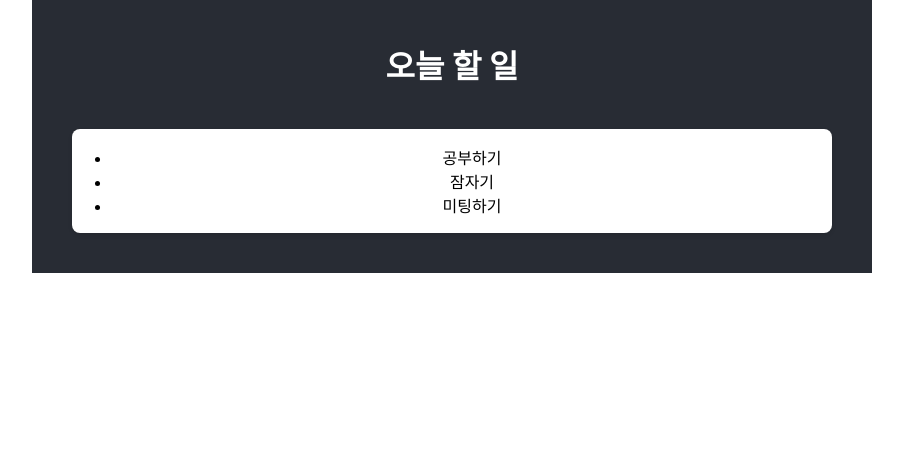
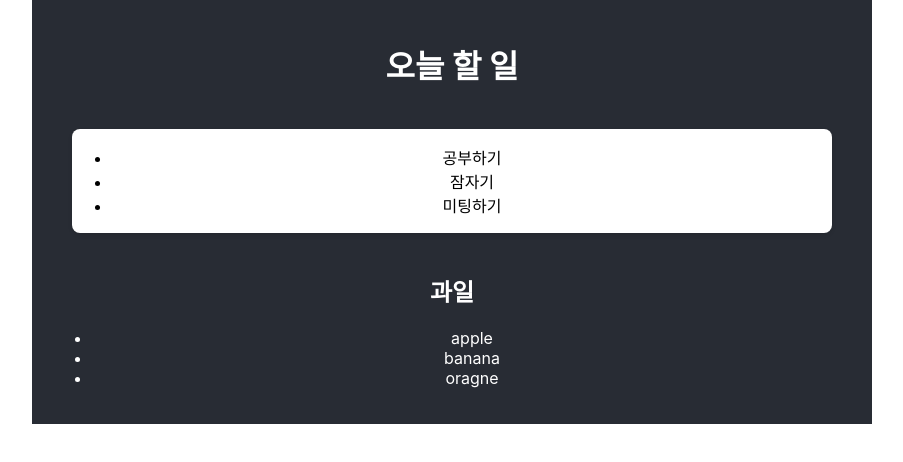
Before and after one commit to kimywann/react-test, a React (Create React App) app: page / in a window 1280 px wide. Shown: the top 462 px of the page, without its empty margins (188-1091 px from the left). Built offline with nearby package versions, Linux system fonts and the light colour scheme.

Commit message:
study: TodoList 컴포넌트에서 데이터 반복 처리 학습

```diff
--- a/src/App.tsx
+++ b/src/App.tsx
@@ -1,4 +1,5 @@
 import './App.css';
+import MapTest from './MapTest';
 import TodoList from './Todolist';
 
 
@@ -8,6 +9,7 @@
   return (
     <div className='container'>
       <TodoList></TodoList>
+      <MapTest></MapTest>
     </div>
   );
 }
--- /dev/null
+++ b/src/MapTest.tsx
@@ -0,0 +1,20 @@
+import React, {} from "react";
+
+const MapTest = () => {
+    const fruits = ['apple', 'banana', 'oragne'];
+
+    return(
+        <div>
+            <h2>과일</h2>
+            <ul>
+                {
+                    fruits.map((fruit, index) => (
+                        <li key={index}>{fruit}</li>
+                    ))
+                }
+            </ul>
+        </div>
+    )
+}
+
+export default MapTest;
--- a/src/Todolist.tsx
+++ b/src/Todolist.tsx
@@ -1,10 +1,20 @@
 import React, { useState } from "react";
+
+type Todo = {
+    id : number;
+    text : string;
+    isChecked : boolean;
+};
 
 const TodoList : React.FC = () => {
     const title : string = "오늘 할 일";
 
     //구조 분해 할당
-    const [todos, setTodos] = useState<string[]>(['공부하기', '잠자기', '미팅하기']);
+    const [todos, setTodos] = useState<Todo[]>([
+        {id : 1, text: '공부하기', isChecked: false},
+        {id : 2, text: '잠자기', isChecked: false},
+        {id : 3, text: '미팅하기', isChecked: false}
+    ])
 
     return (
         <div>
@@ -13,9 +23,11 @@
             <div className="container">
                 <div className="board">
                 <ul>
-                    <li>{todos[0]}</li>
-                    <li>{todos[1]}</li>
-                    <li>{todos[2]}</li>
+                    {
+                        todos.map((todo, index) => (
+                            <li key={index}>{todo.text}</li>
+                        ))
+                    }
                 </ul>
                 </div>
             </div>
```
